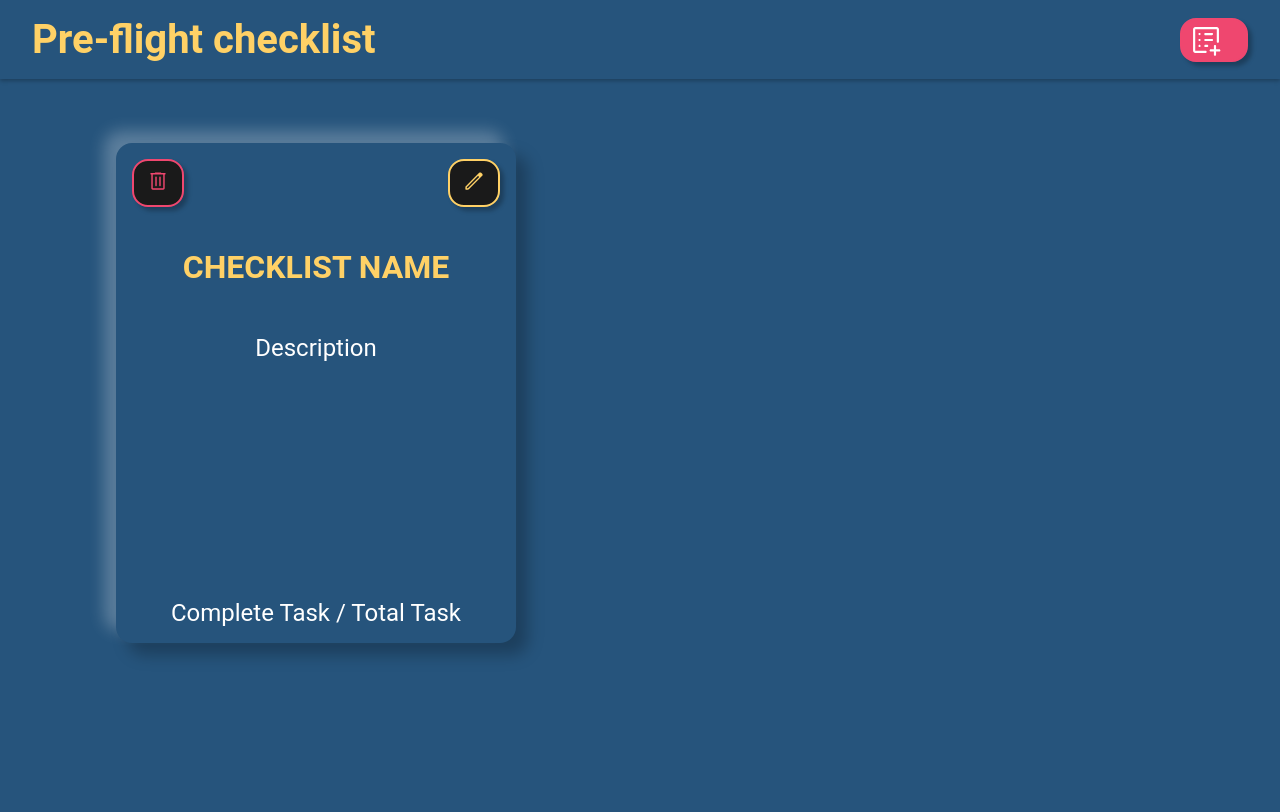
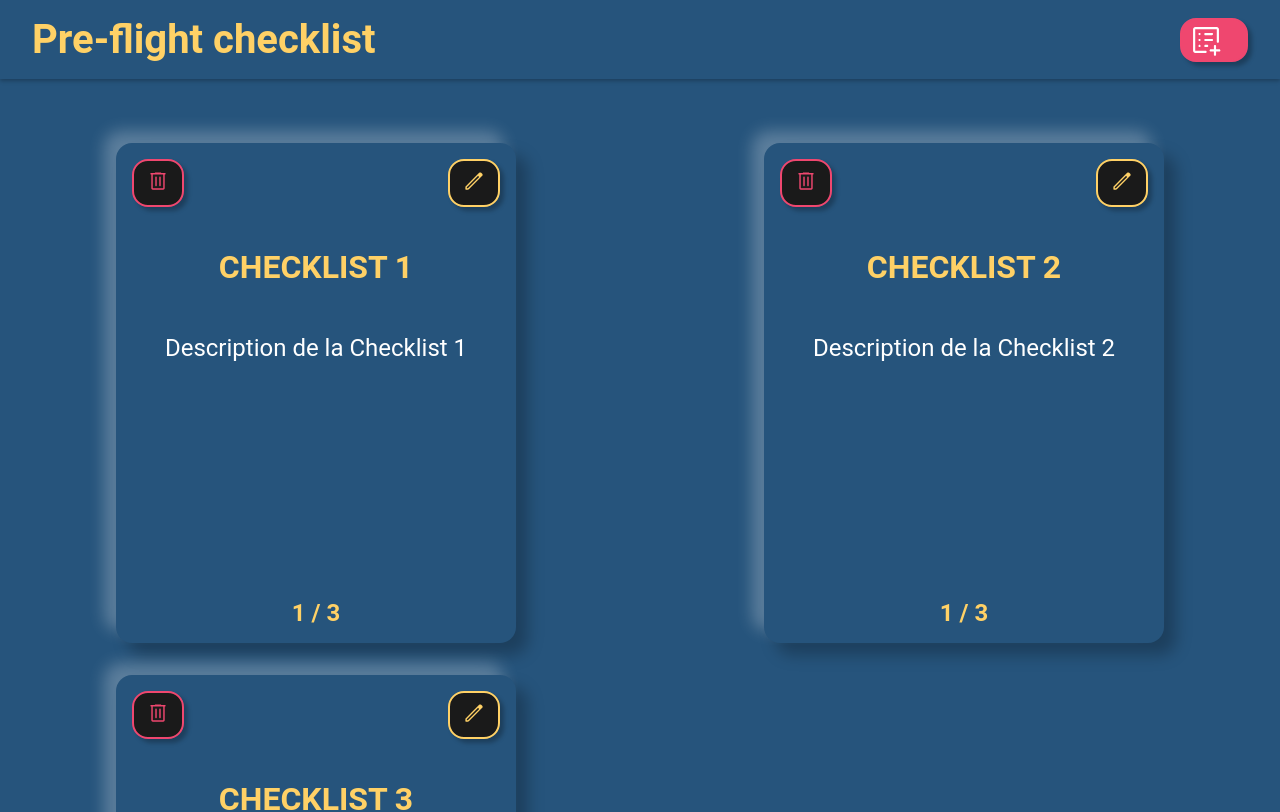
Before and after one commit to Mickey78-225/Preflight-Checklist, a React (Vite) app: page / in a window 1280 px wide. Shown: the top 812 px of the page. Built offline with nearby package versions, Linux system fonts and the light colour scheme.

Commit message:
Refactor ChecklistItem component to display task completion status

```diff
--- a/src/components/Checklist/ChecklistItem.jsx
+++ b/src/components/Checklist/ChecklistItem.jsx
@@ -40,6 +40,17 @@ const StyledCard = styled.div`
 
         p {
             font: var(--taskFontSizes);
+            font-weight: bold;
+
+            span.empty {
+                color: var(--red);
+            }
+            span.inProgress {
+                color: var(--yellow);
+            }
+            span.done {
+                color: var(--green);
+            }
         }
     }
 
@@ -54,8 +65,9 @@ const StyledCard = styled.div`
 const ChecklistItem = ({
     title = 'Checklist name',
     description = 'Description',
-    checklistState = 'Complete Task / Total Task'
-
+    completedTasks = 0,
+    totalTasks = 0,
+    ChecklistState
 }) => {
     return (
         <StyledCard>
@@ -70,7 +82,7 @@ const ChecklistItem = ({
             </div>
 
             <div className="checklist_state">
-                <p><span>{checklistState}</span></p>
+                <p><span className={ChecklistState} >{completedTasks} / {totalTasks} </span></p>
             </div>
         </StyledCard>
     );
@@ -79,7 +91,9 @@ const ChecklistItem = ({
 ChecklistItem.propTypes = {
     title: PropTypes.string,
     description: PropTypes.string,
-    checklistState: PropTypes.string,
+    completedTasks: PropTypes.number,
+    totalTasks: PropTypes.number,
+    ChecklistState: PropTypes.string.isRequired
 };
 
 export default ChecklistItem;
--- a/src/components/Checklist/DisplayChecklist.jsx
+++ b/src/components/Checklist/DisplayChecklist.jsx
@@ -6,6 +6,7 @@ const DisplayChecklist = () => {
         {
             id: 1,
             title: 'Checklist 1',
+            description: 'Description de la Checklist 1',
             tasks: [
                 {
                     id: 1,
@@ -27,6 +28,7 @@ const DisplayChecklist = () => {
         {
             id: 2,
             title: 'Checklist 2',
+            description: 'Description de la Checklist 2',
             tasks: [
                 {
                     id: 1,
@@ -44,8 +46,42 @@ const DisplayChecklist = () => {
                     done: true
                 }
             ]
+        },
+        {
+            id: 3,
+            title: 'Checklist 3',
+            description: 'Description de la Checklist 3',
+            tasks: [
+                {
+                    id: 1,
+                    title: 'Task 1',
+                    done: false
+                },
+                {
+                    id: 2,
+                    title: 'Task 2',
+                    done: false
+                },
+                {
+                    id: 3,
+                    title: 'Task 3',
+                    done: false
+                }
+            ]
         }
     ];
+
+    // Changer la couleur de la checklist en fonction du nombre de tâches complétées
+    const color = (completedTasks, totalTasks) => {
+        if (completedTasks === totalTasks && totalTasks !== 0) {
+            return 'done';
+        } else if (completedTasks === 0 && totalTasks === 0) {
+            return 'empty';
+        } else {
+            return 'inProgress';
+        }
+    };
+
     return (
         data.map((item) => {
             return (
@@ -53,7 +89,10 @@ const DisplayChecklist = () => {
                     <ChecklistItem
                         key={item.id}
                         title={item.title}
-                        tasks={item.tasks}
+                        description={item.description}
+                        completedTasks={item.tasks.filter(task => task.done).length}
+                        totalTasks={item.tasks.length}
+                        ChecklistState={color(item.tasks.filter(task => task.done).length, item.tasks.length)}
                     />
                 </li>
             );
--- a/src/components/Dashboard/Dashboard.css
+++ b/src/components/Dashboard/Dashboard.css
@@ -4,7 +4,7 @@
 @media (width >= 560px) {
     #root {
         main {
-            section {
+            ul {
                 padding: 4rem 2rem;
                 display: grid;
                 align-items: center;
--- a/src/components/Dashboard/Dashboard.jsx
+++ b/src/components/Dashboard/Dashboard.jsx
@@ -5,7 +5,7 @@ import PropTypes from 'prop-types';
 import './Dashboard.css';
 // Import components
 import Button from '../common/Button/Button';
-import ChecklistItem from '../Checklist/ChecklistItem';
+import DisplayChecklist from '../Checklist/DisplayChecklist';
 
 // Styled components
 const StyledDashboardWhithoutList = styled.div`
@@ -48,18 +48,27 @@ const DashboardWhithoutList = () => {
 };
 
 // Styled components
-const StyledDashboardWhithList = styled.section`
+const StyledDashboardWhithList = styled.ul`
     height: 1fr;
     padding: 4rem 8px;
     display: flex;
     flex-direction: column;
     align-items: center;
     gap: 5rem;
+
+    @media screen and (width >= 560px) {
+        padding: 4rem 2rem;
+        display: grid;
+        align-items: center;
+        justify-items: center;
+        gap: 2rem 5rem;
+        grid-template-columns: repeat(auto-fill, minmax(400px, 1fr));
+    }
 `;
 const DashboardWhithList = () => {
     return (
         <StyledDashboardWhithList>
-            <ChecklistItem />
+            <DisplayChecklist />
         </StyledDashboardWhithList>
     );
 };
```
